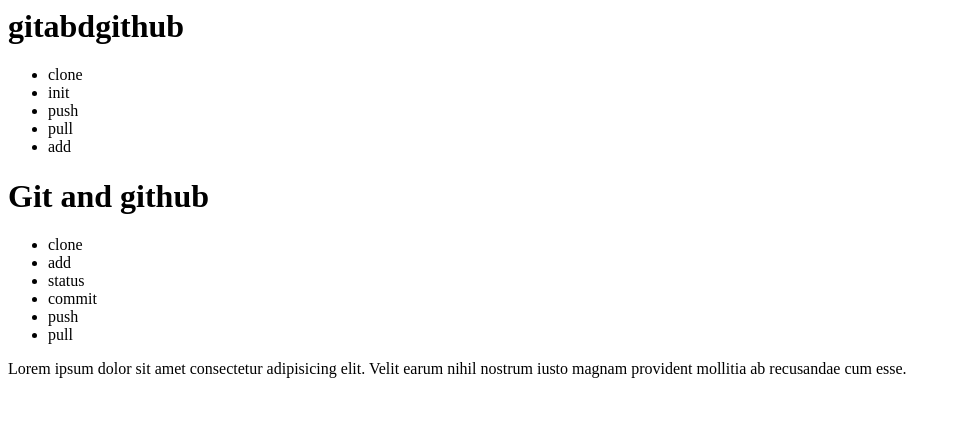
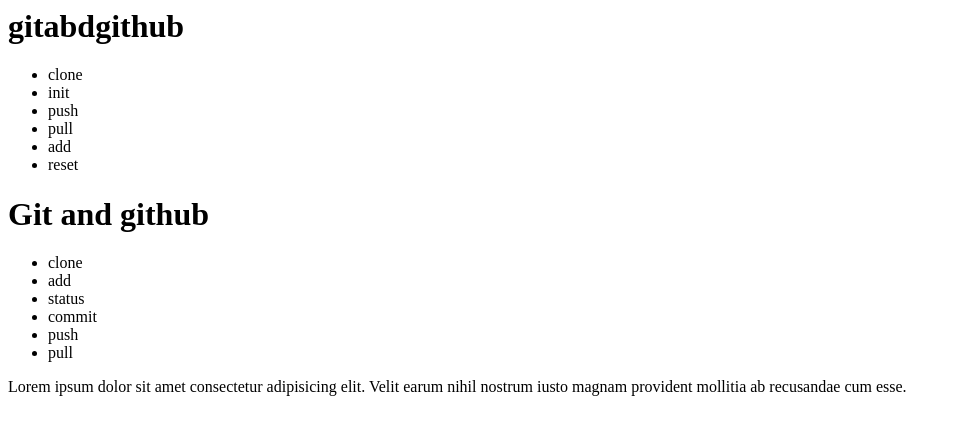
Before and after one commit to Yonas9/common09, a plain HTML site: page index.html in a window 1280 px wide. Shown: the whole page, without its empty margins (0-961 px from the left). Drawn offline with Linux system fonts and the light colour scheme.

Commit message:
master commite

```diff
--- a/index.html
+++ b/index.html
@@ -15,6 +15,7 @@
             <li>push</li>
             <li>pull</li>
             <li>add</li>
+            <li>reset</li>
         </ul>
 
     <title>git</title>
```
